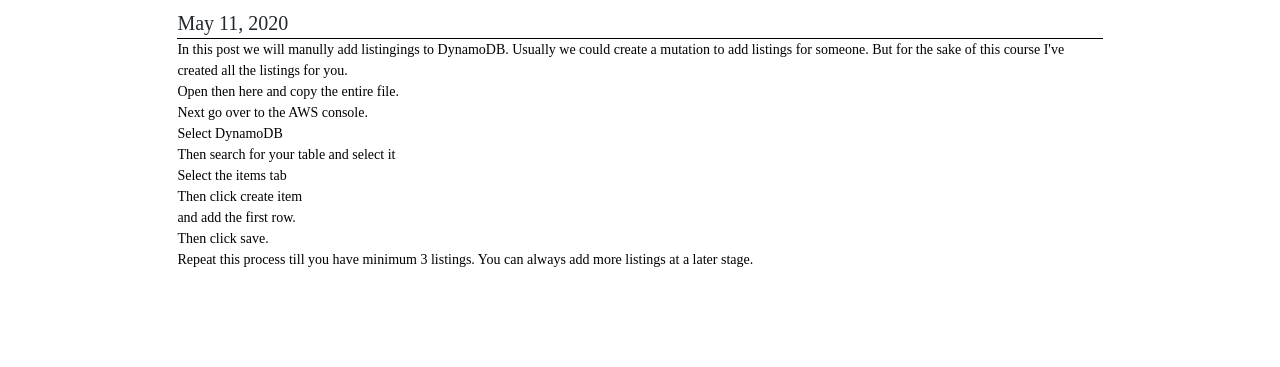
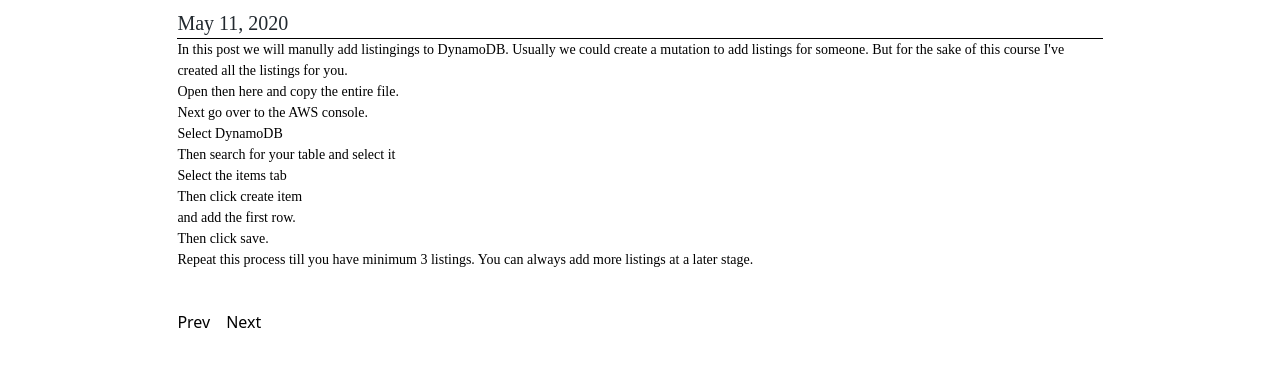
Before and after one commit to Fullstack-Serverless-GraphQL/fullstack-serverless-graphql-docs, a Gatsby site: page /adding-listings-to-dynamo in a window 1280 px wide. Shown: the part 165-532 px from the top of the page. Built offline with nearby package versions, Linux system fonts and the light colour scheme; Gatsby itself is replaced by a stand-in of ours.

Commit message:
it is working

```diff
--- a/src/templates/post.js
+++ b/src/templates/post.js
@@ -1,5 +1,5 @@
 import React from "react"
-import { graphql } from "gatsby"
+import { graphql, Link } from "gatsby"
 import Layout from "../components/layout"
 import HeadingOne from "../components/typography/HeadingOne"
 import HeadingThree from "../components/typography/HeadingThree"
@@ -7,7 +7,7 @@ import HeadingThree from "../components/typography/HeadingThree"
 export default function Template({ data, pageContext }) {
   const { markdownRemark } = data // data.markdownRemark holds your post data
   const { frontmatter, html } = markdownRemark
-
+  const { previous, next } = pageContext
   console.log("ddd", pageContext)
   return (
     <Layout>
@@ -16,6 +16,25 @@ export default function Template({ data, pageContext }) {
         <HeadingThree>{frontmatter.date}</HeadingThree>
         <hr className="bg-grey" />
         <div className="markdown" dangerouslySetInnerHTML={{ __html: html }} />
+      </div>
+
+      <div className="mt-10 ">
+        <ul className="flex flex-row">
+          <li className="mr-4">
+            {previous && (
+              <Link to={previous.node.frontmatter.path}>
+                Prev {previous.node.frontmatter.title}
+              </Link>
+            )}
+          </li>
+          <li>
+            {next && (
+              <Link to={next.node.frontmatter.path}>
+                Next {next.node.frontmatter.title}
+              </Link>
+            )}
+          </li>
+        </ul>
       </div>
     </Layout>
   )
```
